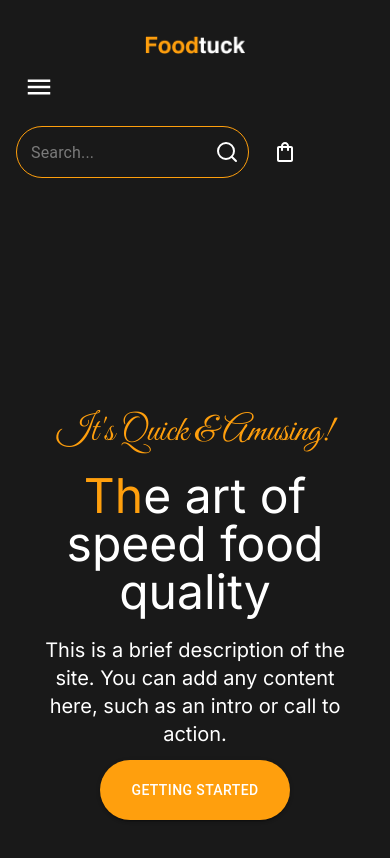
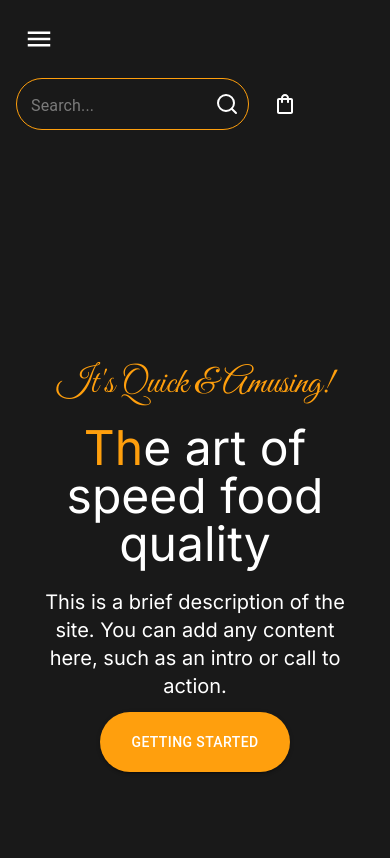
Before and after one commit to akhtarhameed521/coffeeShop, a Next.js app: page / in a window 390 px wide. Shown: the top 858 px of the page. Built offline with nearby package versions, Linux system fonts and the light colour scheme.

Commit message:
resolve responsive issues

```diff
--- a/src/components/Navbar.js
+++ b/src/components/Navbar.js
@@ -53,7 +53,7 @@ export default function Navbar() {
             sx={{
               marginTop: "20px",
               width: "100%",
-              display: "flex",
+              display: {xs:  "none", md: "none", lg: "flex"},
               justifyContent: "center",
               marginBottom: "10px",
             }}
```
